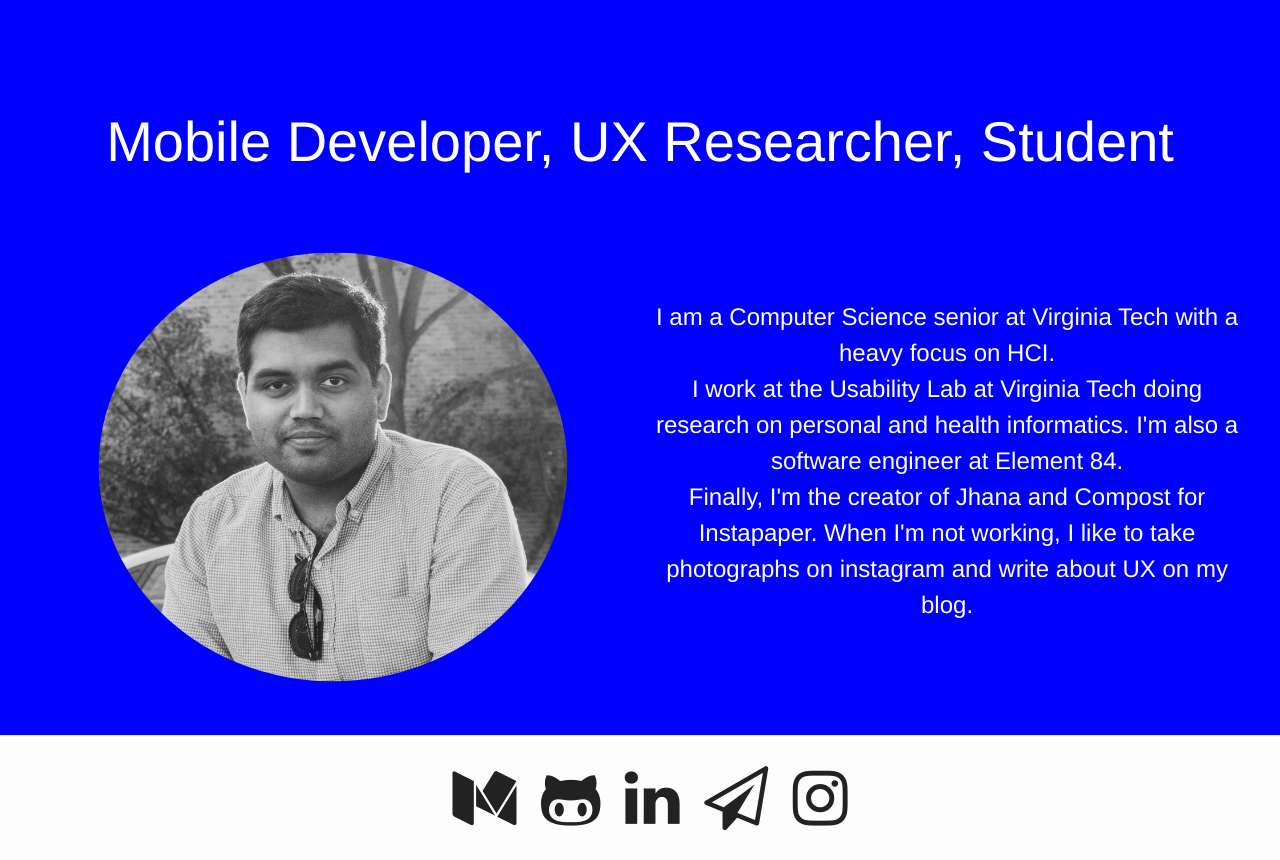
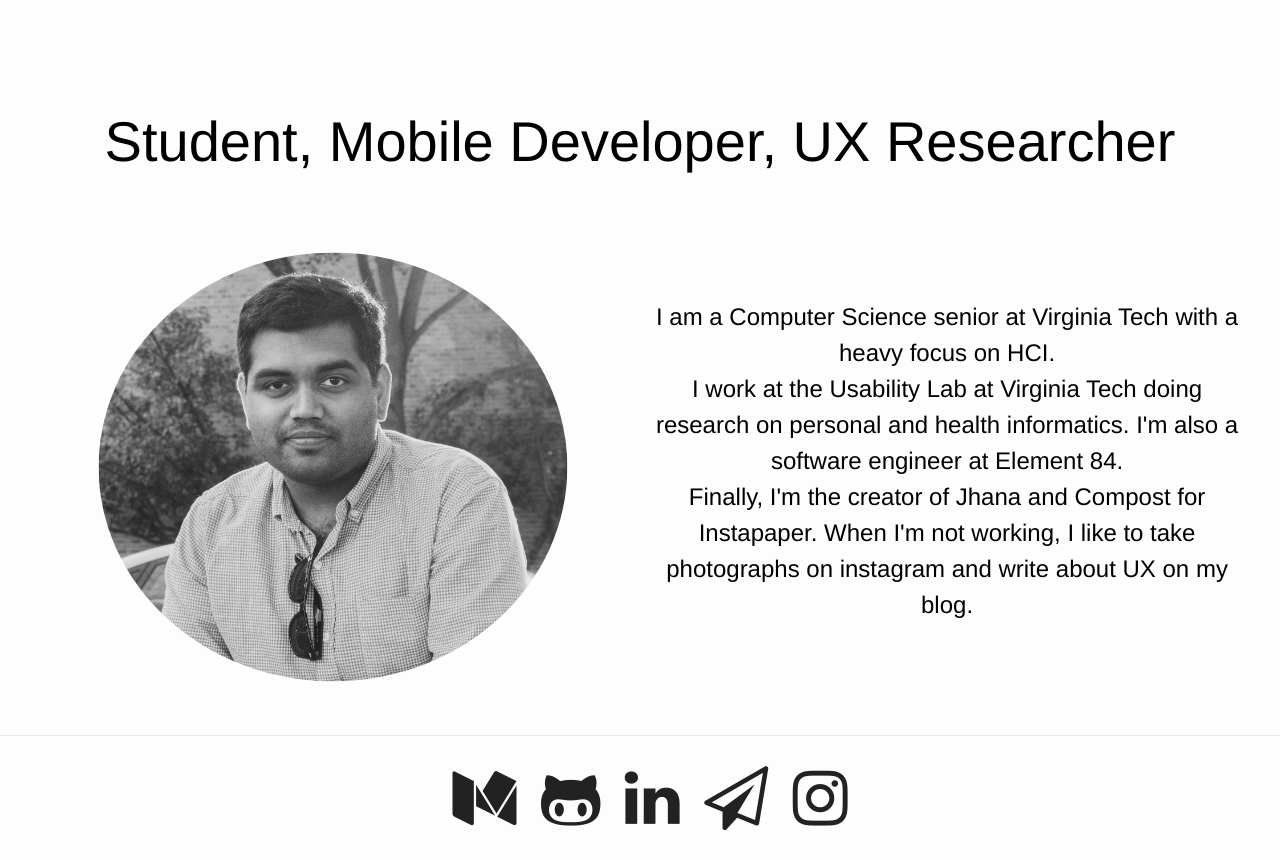
Before and after one commit to jayprat95/jayprat95.github.io, a Jekyll site: the page built from index.html, in a window 1280 px wide. Shown: the part 792-1652 px from the top of the page. Built offline with Jekyll 4.4.1, drawn with Linux system fonts in a browser that asks for light colours; nearby versions of some CDN libraries.

Commit message:
changing colors....

```diff
--- a/css/main.scss
+++ b/css/main.scss
@@ -113,7 +113,7 @@ $on-laptop:        800px;
 
 #about-title {
 	text-align: center;
-	color: white;
+	color: black;
 	padding-top: 100px;
 	font-size: 3.5em;
 }
@@ -133,7 +133,7 @@ $on-laptop:        800px;
 	padding-top: 100px;
 	font-size: 1.5em;
     margin: 0px 0px;
-    color: white;
+    color: black;
 
 }
 
--- a/index.html
+++ b/index.html
@@ -13,9 +13,9 @@ layout: default
   </div>
 </div>
 
-<div style="width:100%; background-color:blue;">
+<div style="width:100%;">
   <section class="about-section">
-    <h1 id="about-title">Mobile Developer, UX Researcher, Student</h1>
+    <h1 id="about-title">Student, Mobile Developer, UX Researcher</h1>
     <div id="about-pic">
       <img class="img-circle" src="../img/about_img.jpg" alt="Mountain View"> </img>
     </div>
```
Also changed, not shown: 3 other files.
